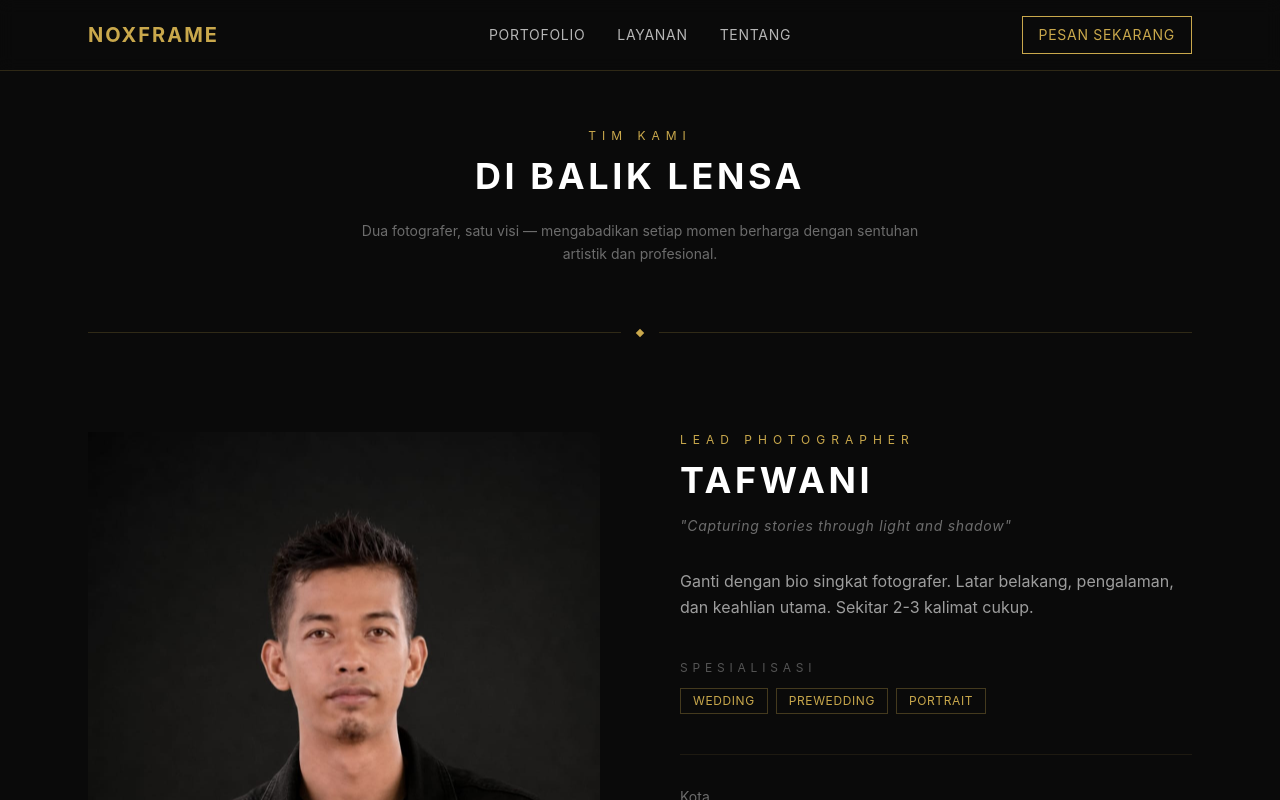
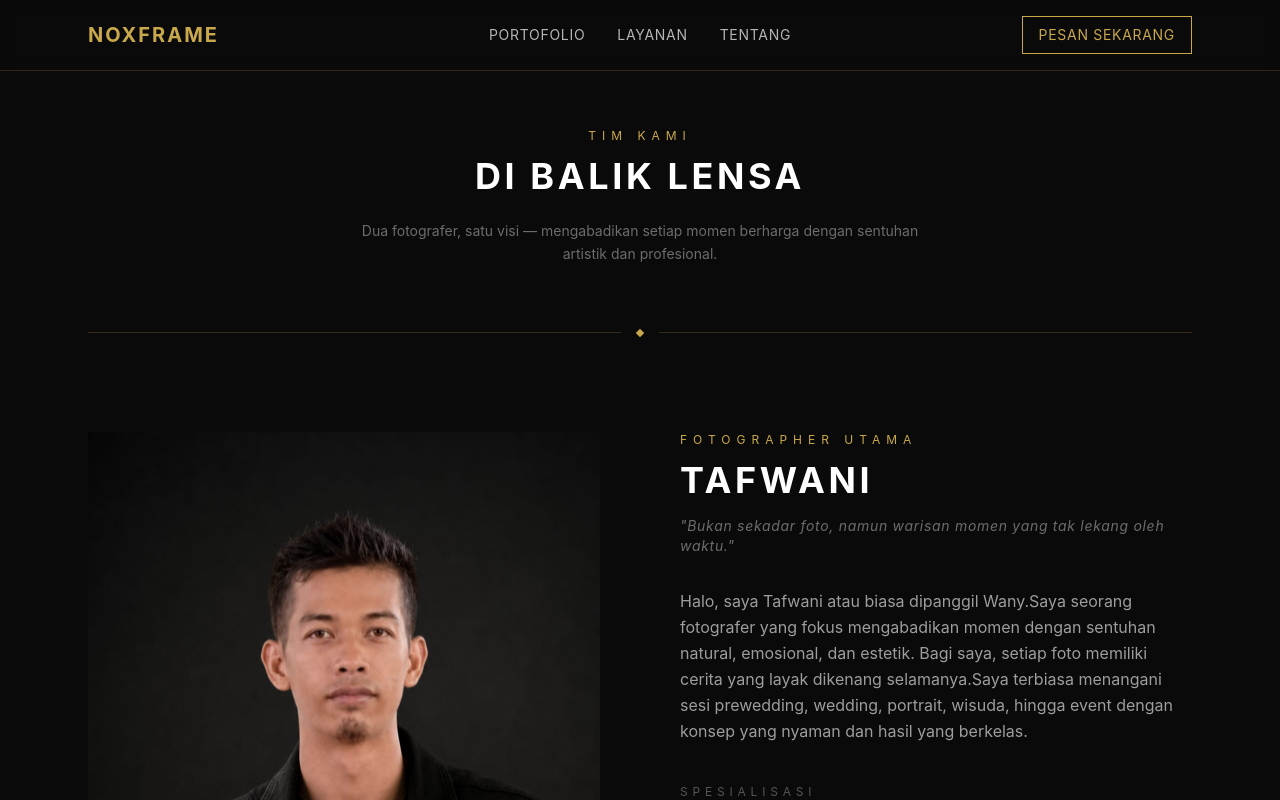
Before and after one commit to ansloki-art/NoxFrame, a React app in the folder frontend/: page /about in a window 1280 px wide. Shown: the top 800 px of the page. Built offline with nearby package versions, Linux system fonts and the light colour scheme; no server answers; the HTML template or start-up script is replaced by a standard one.

Commit message:
update about page

```diff
--- a/frontend/src/pages/About.jsx
+++ b/frontend/src/pages/About.jsx
@@ -9,14 +9,14 @@ const PHOTOGRAPHERS = [
   {
     id: 1,
     name: 'Tafwani',
-    role: 'Lead Photographer',
-    tagline: 'Capturing stories through light and shadow',
-    bio: 'Ganti dengan bio singkat fotografer. Latar belakang, pengalaman, dan keahlian utama. Sekitar 2-3 kalimat cukup.',
+    role: 'Fotographer Utama',
+    tagline: 'Bukan sekadar foto, namun warisan momen yang tak lekang oleh waktu.',
+    bio: 'Halo, saya Tafwani atau biasa dipanggil Wany.Saya seorang fotografer yang fokus mengabadikan momen dengan sentuhan natural, emosional, dan estetik. Bagi saya, setiap foto memiliki cerita yang layak dikenang selamanya.Saya terbiasa menangani sesi prewedding, wedding, portrait, wisuda, hingga event dengan konsep yang nyaman dan hasil yang berkelas.',
     photoSrc: foto1,
     instagram: 'https://instagram.com/wany_film_making',
-    whatsapp: '',               // ganti: 628xxxxxxxxxx
-    city: 'Kota',
-    specialties: ['Wedding', 'Prewedding', 'Portrait'],
+    whatsapp: '082267451998',
+    city: 'Lhokseumawe',
+    specialties: ['Wedding', 'Prewedding', 'Wisuda', 'Engagement', 'Dokumentasi'],
   },
   {
     id: 2,
```
